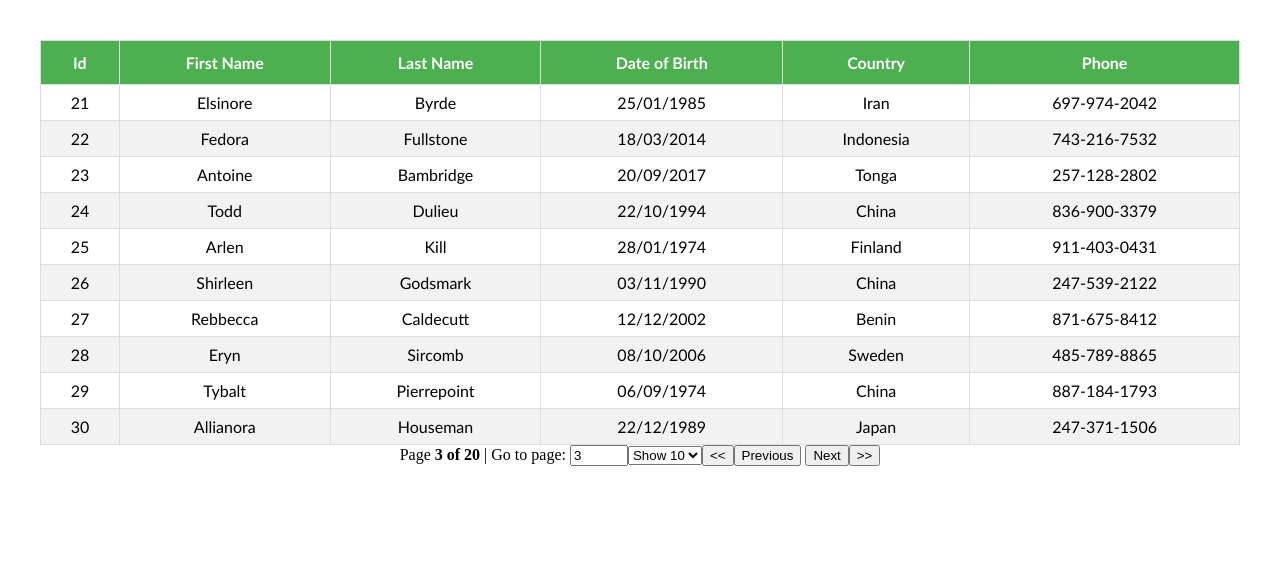
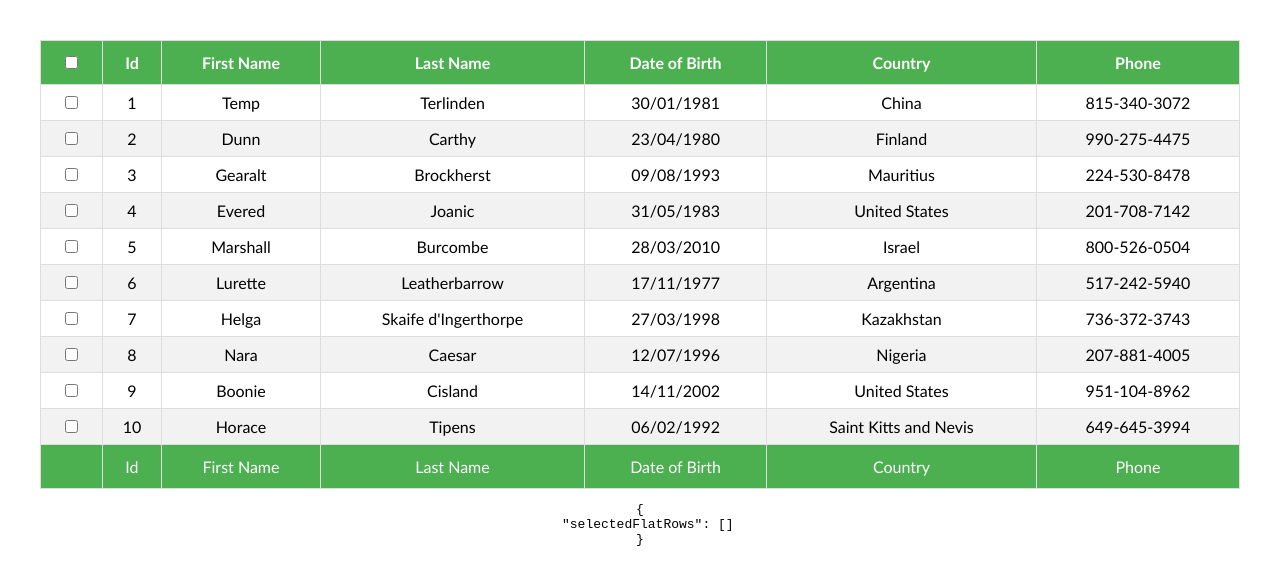
Before and after one commit to bostiog1/React-table, a React (Vite) app: page / in a window 1280 px wide. Shown: the top 584 px of the page. Built offline with nearby package versions, Linux system fonts and the light colour scheme.

Commit message:
checkbox table + row

```diff
--- a/src/App.jsx
+++ b/src/App.jsx
@@ -4,13 +4,12 @@
 import { SortingTable } from "./components/SortingTable";
 import { FilteringTable } from "./components/FilteringTable";
 import { PaginationTable } from "./components/PaginationTable";
+import { RowSelection } from "./components/RowSelection";
 
 function App() {
-  const [count, setCount] = useState(0);
-
   return (
-    <div className="App">
-      <PaginationTable />
+    <div>
+      <RowSelection />
     </div>
   );
 }
--- /dev/null
+++ b/src/components/Checkbox.jsx
@@ -0,0 +1,16 @@
+import React from "react";
+
+export const Checkbox = React.forwardRef(({ indeterminate, ...rest }, ref) => {
+  const defaultRef = React.useRef();
+  const resolvedRef = ref || defaultRef;
+
+  React.useEffect(() => {
+    resolvedRef.current.indeterminate = indeterminate;
+  }, [resolvedRef, indeterminate]);
+
+  return (
+    <>
+      <input type="checkbox" ref={resolvedRef} {...rest} />
+    </>
+  );
+});
--- /dev/null
+++ b/src/components/RowSelection.jsx
@@ -0,0 +1,95 @@
+import React, { useMemo } from "react";
+import { useRowSelect, useTable } from "react-table";
+import MOCK_DATA from "./MOCK_DATA.json";
+import { COLUMNS } from "./columns";
+import "./table.css";
+import { Checkbox } from "./Checkbox";
+
+export const RowSelection = () => {
+  const columns = useMemo(() => COLUMNS, []);
+  const data = useMemo(() => MOCK_DATA, []);
+
+  const {
+    getTableProps,
+    getTableBodyProps,
+    headerGroups,
+    footerGroups,
+    rows,
+    prepareRow,
+    selectedFlatRows,
+  } = useTable(
+    {
+      columns,
+      data,
+    },
+    useRowSelect,
+    (hooks) => {
+      hooks.visibleColumns.push((columns) => {
+        return [
+          {
+            id: "selection",
+            Header: ({ getToggleAllRowsSelectedProps }) => (
+              <Checkbox {...getToggleAllRowsSelectedProps()} />
+            ),
+            Cell: ({ row }) => (
+              <Checkbox {...row.getToggleRowSelectedProps()} />
+            ),
+          },
+          ...columns,
+        ];
+      });
+    }
+  );
+
+  const firstPageRows = rows.slice(0, 10);
+
+  return (
+    <>
+      <table {...getTableProps()}>
+        <thead>
+          {headerGroups.map((headerGroup) => (
+            <tr {...headerGroup.getHeaderGroupProps()}>
+              {headerGroup.headers.map((column) => (
+                <th {...column.getHeaderProps()}>{column.render("Header")}</th>
+              ))}
+            </tr>
+          ))}
+        </thead>
+        <tbody {...getTableBodyProps()}>
+          {firstPageRows.map((row) => {
+            prepareRow(row);
+            return (
+              <tr {...row.getRowProps()}>
+                {row.cells.map((cell) => {
+                  return (
+                    <td {...cell.getCellProps()}>{cell.render("Cell")}</td>
+                  );
+                })}
+              </tr>
+            );
+          })}
+        </tbody>
+        <tfoot>
+          {footerGroups.map((footerGroup) => (
+            <tr {...footerGroup.getFooterGroupProps()}>
+              {footerGroup.headers.map((column) => (
+                <td {...column.getFooterProps()}>{column.render("Footer")}</td>
+              ))}
+            </tr>
+          ))}
+        </tfoot>
+      </table>
+      <pre>
+        <code>
+          {JSON.stringify(
+            {
+              selectedFlatRows: selectedFlatRows.map((row) => row.original),
+            },
+            null,
+            2
+          )}
+        </code>
+      </pre>
+    </>
+  );
+};
```
